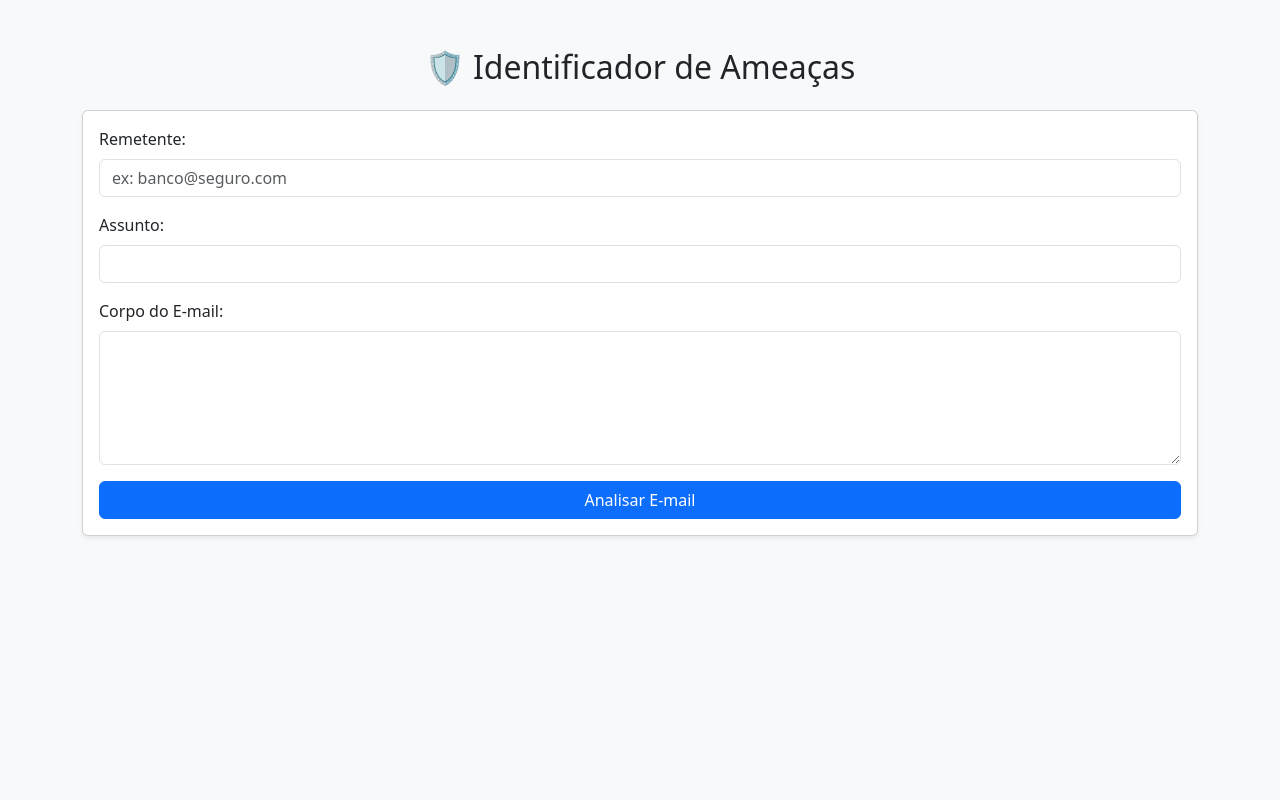
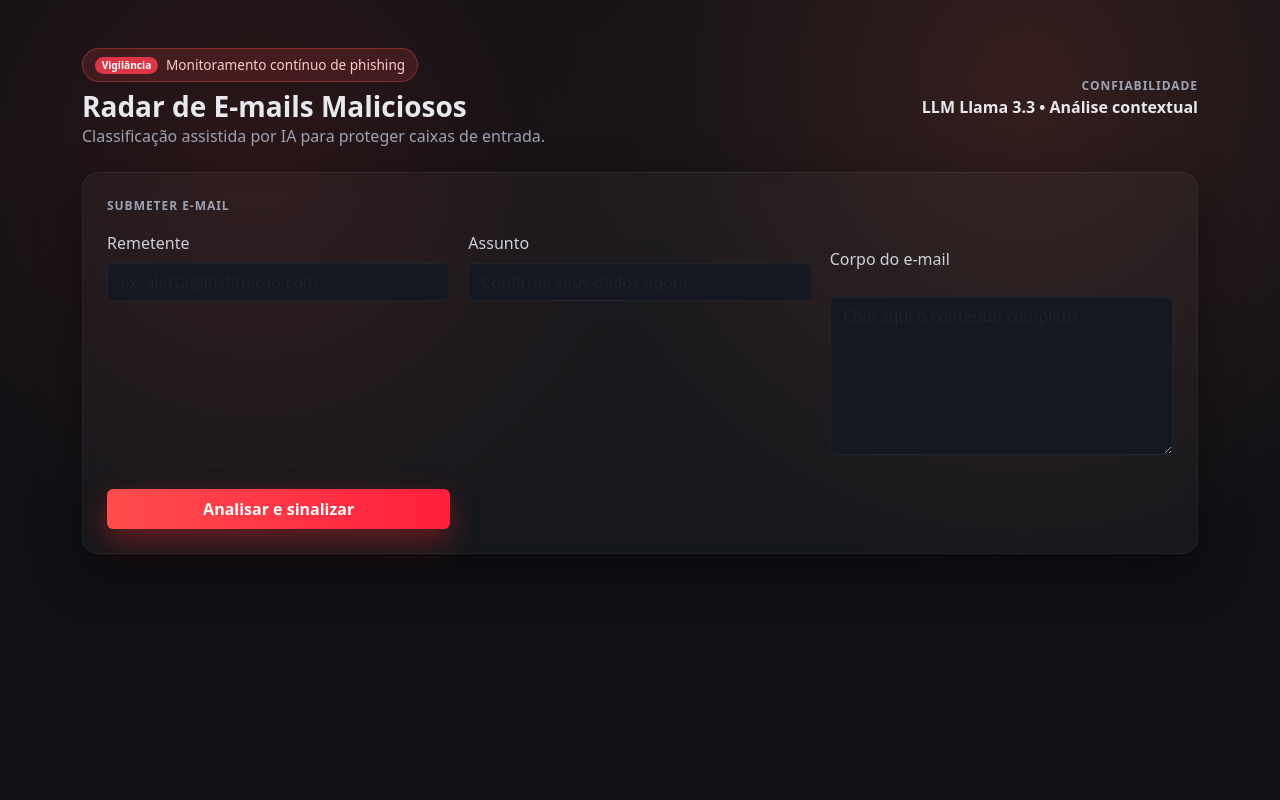
Before and after one commit to RafaPRG/ProjetoIA, a Django app: page / in a window 1280 px wide. Run offline with Django 5.2, Linux system fonts and the light colour scheme.

Commit message:
Interface melhorada

```diff
--- a/detector/templates/detector/index.html
+++ b/detector/templates/detector/index.html
@@ -2,40 +2,116 @@
 <html lang="pt-br">
 <head>
     <meta charset="UTF-8">
-    <title>Detector de E-mails Maliciosos</title>
+    <title>Radar de E-mails Maliciosos</title>
     <link href="https://cdn.jsdelivr.net/npm/bootstrap@5.3.0/dist/css/bootstrap.min.css" rel="stylesheet">
+    <style>
+        body {
+            min-height: 100vh;
+            background: radial-gradient(circle at 20% 20%, rgba(255, 59, 48, 0.12), transparent 35%),
+                        radial-gradient(circle at 80% 10%, rgba(255, 99, 71, 0.16), transparent 40%),
+                        #0f1115;
+            color: #e8e9ee;
+        }
+        .glass {
+            background: rgba(255, 255, 255, 0.03);
+            border: 1px solid rgba(255, 255, 255, 0.05);
+            box-shadow: 0 18px 48px rgba(0, 0, 0, 0.4);
+            backdrop-filter: blur(8px);
+        }
+        .btn-danger {
+            background: linear-gradient(90deg, #ff4d4d, #ff1f3d);
+            border: none;
+            box-shadow: 0 12px 30px rgba(255, 36, 36, 0.35);
+        }
+        .btn-danger:hover {
+            background: linear-gradient(90deg, #ff1f3d, #ff4d4d);
+        }
+        .section-title {
+            letter-spacing: 0.08em;
+            text-transform: uppercase;
+            font-weight: 700;
+            font-size: 0.75rem;
+            color: #9da3b5;
+        }
+        .pill {
+            display: inline-flex;
+            align-items: center;
+            gap: 8px;
+            padding: 6px 12px;
+            border-radius: 999px;
+            background: rgba(255, 77, 77, 0.15);
+            border: 1px solid rgba(255, 77, 77, 0.35);
+            color: #ffc9c9;
+            font-size: 0.85rem;
+        }
+        label {
+            color: #cdd1dc;
+        }
+        .form-control, textarea {
+            background: #151821;
+            border: 1px solid #1f2431;
+            color: #e8e9ee;
+        }
+        .form-control:focus, textarea:focus {
+            border-color: #ff4d4d;
+            box-shadow: 0 0 0 0.2rem rgba(255, 77, 77, 0.15);
+        }
+        .result-card {
+            border-left: 4px solid #ff4d4d;
+        }
+        .grid {
+            display: grid;
+            grid-template-columns: repeat(auto-fit, minmax(320px, 1fr));
+            gap: 18px;
+        }
+    </style>
 </head>
-<body class="bg-light">
-    <div class="container mt-5">
-        <h2 class="text-center mb-4">🛡️ Identificador de Ameaças</h2>
-
-        <div class="card shadow-sm mb-4">
-            <div class="card-body">
-                <form method="POST">
-                    {% csrf_token %}
-                    <div class="mb-3">
-                        <label class="form-label">Remetente:</label>
-                        <input type="text" name="remetente" class="form-control" placeholder="ex: banco@seguro.com" required>
-                    </div>
-                    <div class="mb-3">
-                        <label class="form-label">Assunto:</label>
-                        <input type="text" name="assunto" class="form-control" required>
-                    </div>
-                    <div class="mb-3">
-                        <label class="form-label">Corpo do E-mail:</label>
-                        <textarea name="corpo" class="form-control" rows="5" required></textarea>
-                    </div>
-                    <button type="submit" class="btn btn-primary w-100">Analisar E-mail</button>
-                </form>
+<body>
+    <div class="container py-5">
+        <div class="d-flex justify-content-between align-items-center mb-4">
+            <div>
+                <div class="pill mb-2">
+                    <span class="badge bg-danger rounded-pill">Vigilância</span>
+                    <span>Monitoramento contínuo de phishing</span>
+                </div>
+                <h1 class="h3 fw-bold mb-0">Radar de E-mails Maliciosos</h1>
+                <p class="text-secondary mb-0" style="color:#9da3b5!important;">Classificação assistida por IA para proteger caixas de entrada.</p>
+            </div>
+            <div class="text-end d-none d-md-block">
+                <div class="section-title">Confiabilidade</div>
+                <div class="fw-semibold">LLM Llama 3.3 • Análise contextual</div>
             </div>
         </div>
 
+        <div class="glass rounded-4 p-4 mb-4">
+            <div class="section-title mb-3">Submeter e-mail</div>
+            <form method="POST" class="grid">
+                {% csrf_token %}
+                <div>
+                    <label class="form-label">Remetente</label>
+                    <input type="text" name="remetente" class="form-control" placeholder="ex: alerta@instituicao.com" required>
+                </div>
+                <div>
+                    <label class="form-label">Assunto</label>
+                    <input type="text" name="assunto" class="form-control" placeholder="Confirme seus dados agora" required>
+                </div>
+                <div class="grid" style="grid-template-columns: 1fr;">
+                    <label class="form-label mt-3">Corpo do e-mail</label>
+                    <textarea name="corpo" class="form-control" rows="6" placeholder="Cole aqui o conteúdo completo" required></textarea>
+                </div>
+                <div class="mt-3">
+                    <button type="submit" class="btn btn-danger w-100 py-2 fw-semibold">Analisar e sinalizar</button>
+                </div>
+            </form>
+        </div>
+
         {% if resultado %}
-        <div class="card border-info">
-            <div class="card-header bg-info text-white">Análise da IA</div>
-            <div class="card-body">
-                <p style="white-space: pre-wrap;">{{ resultado }}</p>
+        <div class="glass rounded-4 p-4 result-card">
+            <div class="d-flex justify-content-between align-items-center mb-2">
+                <div class="section-title mb-0">Resultado da análise</div>
+                <span class="badge bg-danger text-white">IA</span>
             </div>
+            <pre class="mb-0" style="white-space: pre-wrap; color:#e8e9ee; background: transparent; border: none; padding:0;">{{ resultado }}</pre>
         </div>
         {% endif %}
     </div>
--- a/detector/views.py
+++ b/detector/views.py
@@ -28,6 +28,7 @@ def index(request):
 
         # Executamos a análise
         response = agent.run(prompt)
-        resultado = response.content # Captura o texto da resposta
+        # Remove marcas de negrito Markdown para exibir texto limpo na interface
+        resultado = response.content.replace("**", "")
 
     return render(request, "detector/index.html", {"resultado": resultado})
```
